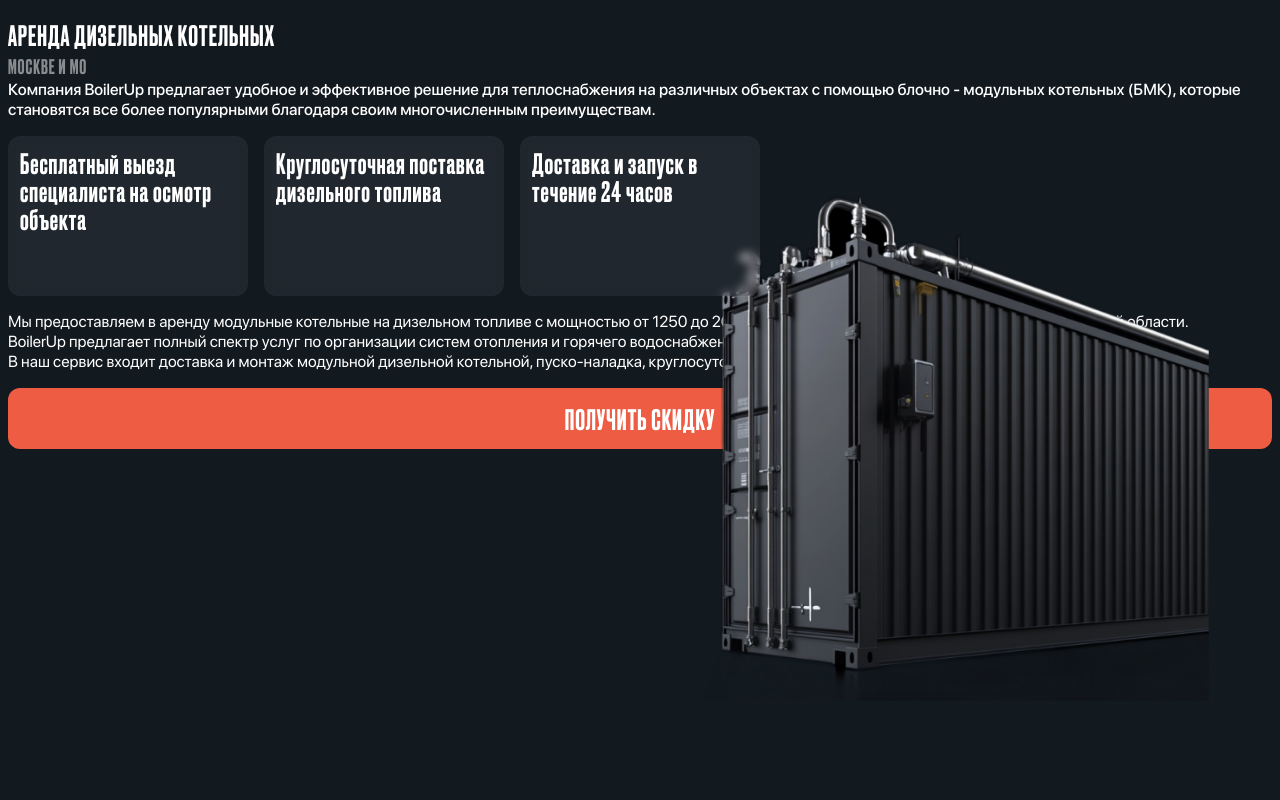
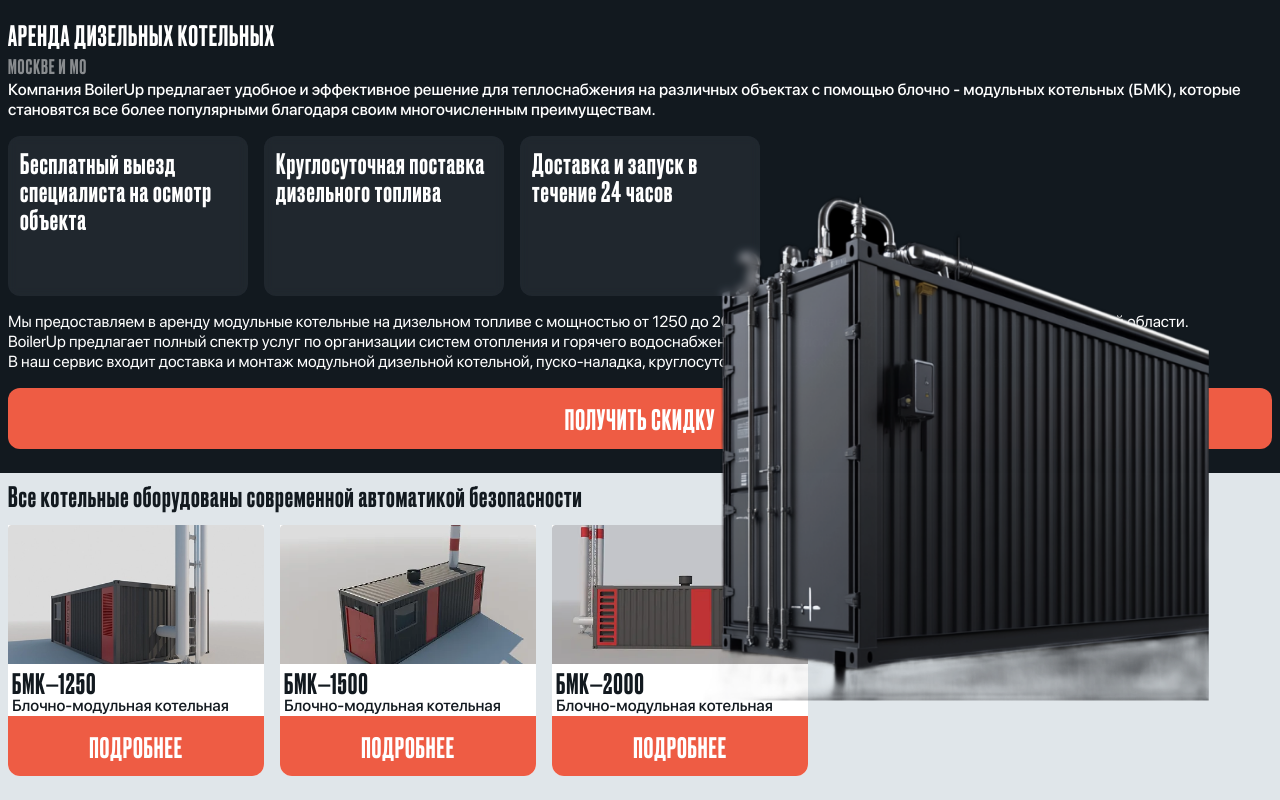
Before and after one commit to 0nlyssslatts/BoilerUP, a website: page public/index.html in a window 1280 px wide. Shown: the part 1406-2206 px from the top of the page. Before the commit the page ends 2175 px from the top, so only its background shows below. Drawn offline with Linux system fonts and the light colour scheme.

Commit message:
one more section done

```diff
--- a/public/index.html
+++ b/public/index.html
@@ -197,37 +197,24 @@
                     <a class="h1 no-link-style" href="#">ПОЛУЧИТЬ СКИДКУ</a>
                 </button>
             </section>
-            <section class="light-section" style="display: none">
-                <div>
-                    <h2 class="h2">
-                        Все котельные оборудованы современной автоматикой
-                        безопасности
-                    </h2>
-                    <div>
-                        <img
-                            src="./img/plus.webp"
-                            alt="Значок плюс"
-                            loading="lazy"
-                        />
-                        <p>
-                            По желанию заказчика котельная может быть
-                            доукомплектована погодозависимой автоматикой,
-                            станцией очистки воды, GSM диспетчеризацией.
-                        </p>
-                    </div>
-                </div>
-                <div class="bmk-card-wrapper flex-column gap-1">
-                    <article class="bmk-card flex-column">
+            <section class="light-section">
+                <h2 class="h1">
+                    Все котельные оборудованы современной автоматикой
+                    безопасности
+                </h2>
+
+                <div class="bmk-card-wrapper">
+                    <article class="bmk-card">
                         <img
                             src="./img/container1250.webp"
                             alt="Блочно-модульная котельная БМК—1250"
                             width="200px"
                             loading="lazy"
                         />
-                        <div>
-                            <h4>Блочно-модульная котельная</h4>
-                            <h3>БМК—1250</h3>
-                            <ul>
+                        <div class="bmk-card-content">
+                            <h3 class="h1">БМК—1250</h3>
+                            <h4 class="text-1">Блочно-модульная котельная</h4>
+                            <ul class="bmk-card-list" data-id="1">
                                 <li>
                                     Котел Wiesberg, номинальной
                                     теплопроизводительностью 1000-1250 кВт
@@ -243,19 +230,21 @@
                                 <li>Смесительный узел ESBE</li>
                             </ul>
                         </div>
-                        <button>ПОДРОБНЕЕ</button>
+                        <button id="list-button" class="h1" data-id="1">
+                            ПОДРОБНЕЕ
+                        </button>
                     </article>
-                    <article class="bmk-card flex-column">
+                    <article class="bmk-card">
                         <img
                             src="./img/container1500.webp"
                             alt="Блочно-модульная котельная БМК—1500"
                             loading="lazy"
                             width="200px"
                         />
-                        <div>
-                            <h4>Блочно-модульная котельная</h4>
-                            <h3>БМК—1500</h3>
-                            <ul>
+                        <div class="bmk-card-content">
+                            <h3 class="h1">БМК—1500</h3>
+                            <h4 class="text-1">Блочно-модульная котельная</h4>
+                            <ul class="bmk-card-list" data-id="2">
                                 <li>
                                     Котел Unical, номинальной
                                     теплопроизводительностью 1570-1850 кВт
@@ -271,19 +260,22 @@
                                 <li>Смесительный узел ESBE</li>
                             </ul>
                         </div>
-                        <button>ПОДРОБНЕЕ</button>
+                        <button id="list-button" class="h1" data-id="2">
+                            ПОДРОБНЕЕ
+                        </button>
                     </article>
-                    <article class="bmk-card flex-column">
+                    <article class="bmk-card">
                         <img
                             src="./img/container2000.webp"
                             alt="Блочно-модульная котельная БМК—2000"
                             loading="lazy"
                             width="200px"
                         />
-                        <div>
-                            <h4>Блочно-модульная котельная</h4>
-                            <h3>БМК—2000</h3>
-                            <ul>
+                        <div class="bmk-card-content">
+                            <h3 class="h1">БМК—2000</h3>
+                            <h4 class="text-1">Блочно-модульная котельная</h4>
+
+                            <ul class="bmk-card-list" data-id="3">
                                 <li>
                                     Котел Wiesberg, номинальной
                                     теплопроизводительностью 1700-2050 кВт
@@ -299,7 +291,9 @@
                                 <li>Смесительный узел ESBE</li>
                             </ul>
                         </div>
-                        <button>ПОДРОБНЕЕ</button>
+                        <button id="list-button" class="h1" data-id="3">
+                            ПОДРОБНЕЕ
+                        </button>
                     </article>
                 </div>
             </section>
--- a/public/script.js
+++ b/public/script.js
@@ -7,6 +7,9 @@
 let navMobileState = false;
 //MAIN
 const main = document.getElementById("main");
+//BMK
+const buttons = document.querySelectorAll("#list-button");
+const bmks = document.querySelectorAll(".bmk-card-list");
 
 function formHandle(num) {
     return function (event) {
@@ -54,3 +57,24 @@
     menuToggle.classList.remove("menu-icon-active");
     navMobile.classList.remove("mobile-nav-active");
 }
+
+buttons.forEach((button) => {
+    button.addEventListener("click", function (event) {
+        let dataId = event.target.getAttribute("data-id");
+        switch (dataId) {
+            case "1":
+                bmks[0].classList.toggle("bmk-card-list-active");
+                break;
+            case "2":
+                bmks[1].classList.toggle("bmk-card-list-active");
+                break;
+            case "3":
+                bmks[2].classList.toggle("bmk-card-list-active");
+                break;
+        }
+
+        event.target.innerText === "ПОДРОБНЕЕ"
+            ? (event.target.innerText = "СКРЫТЬ")
+            : (event.target.innerText = "ПОДРОБНЕЕ");
+    });
+});
--- a/public/style.css
+++ b/public/style.css
@@ -314,7 +314,7 @@
     position: absolute;
     bottom: 0;
 }
-/*         */
+/* ------- */
 /* section */
 .dark-text {
     color: rgba(255, 255, 255, 0.5);
@@ -348,5 +348,44 @@
     border-radius: 12px;
     margin: 1rem 0;
 }
-/*         */
+/* ------- */
+/* section */
+.bmk-card-wrapper {
+    height: auto;
+    width: 100%;
+    display: grid;
+    grid-template-columns: repeat(3, 16rem);
+    overflow-x: auto;
+    gap: 1rem;
+    margin: 1rem 0;
+}
+
+.bmk-card {
+    background-color: var(--light-text-color);
+    border-radius: 0 0 12px 12px;
+    height: fit-content;
+}
+
+.bmk-card img {
+    width: 100%;
+    height: auto;
+}
+
+.bmk-card button {
+    border-radius: 0 0 12px 12px;
+}
+
+.bmk-card-content {
+    margin: 0 0.25rem;
+}
+.bmk-card-list {
+    display: none;
+    opacity: 0;
+}
+
+.bmk-card-list-active {
+    display: block;
+    opacity: 1;
+}
+/* ------- */
 /* ---- */
```
